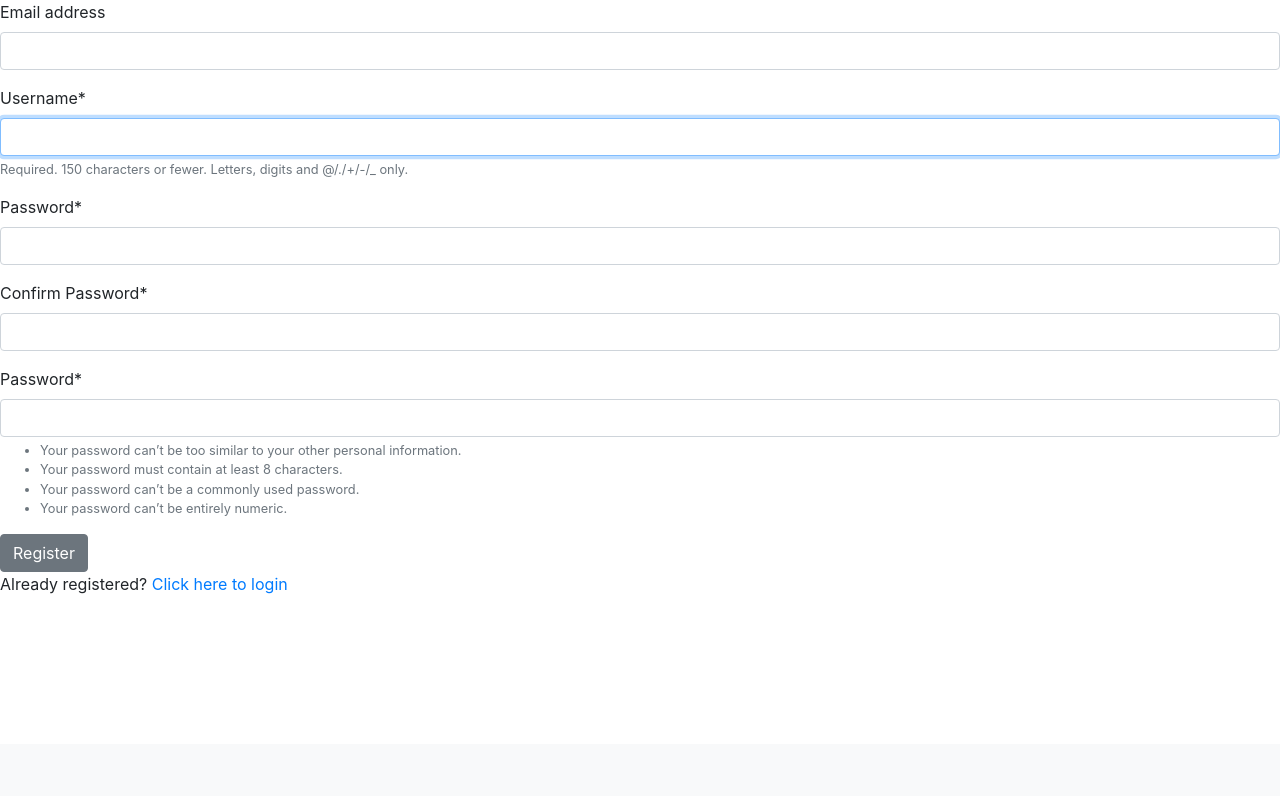
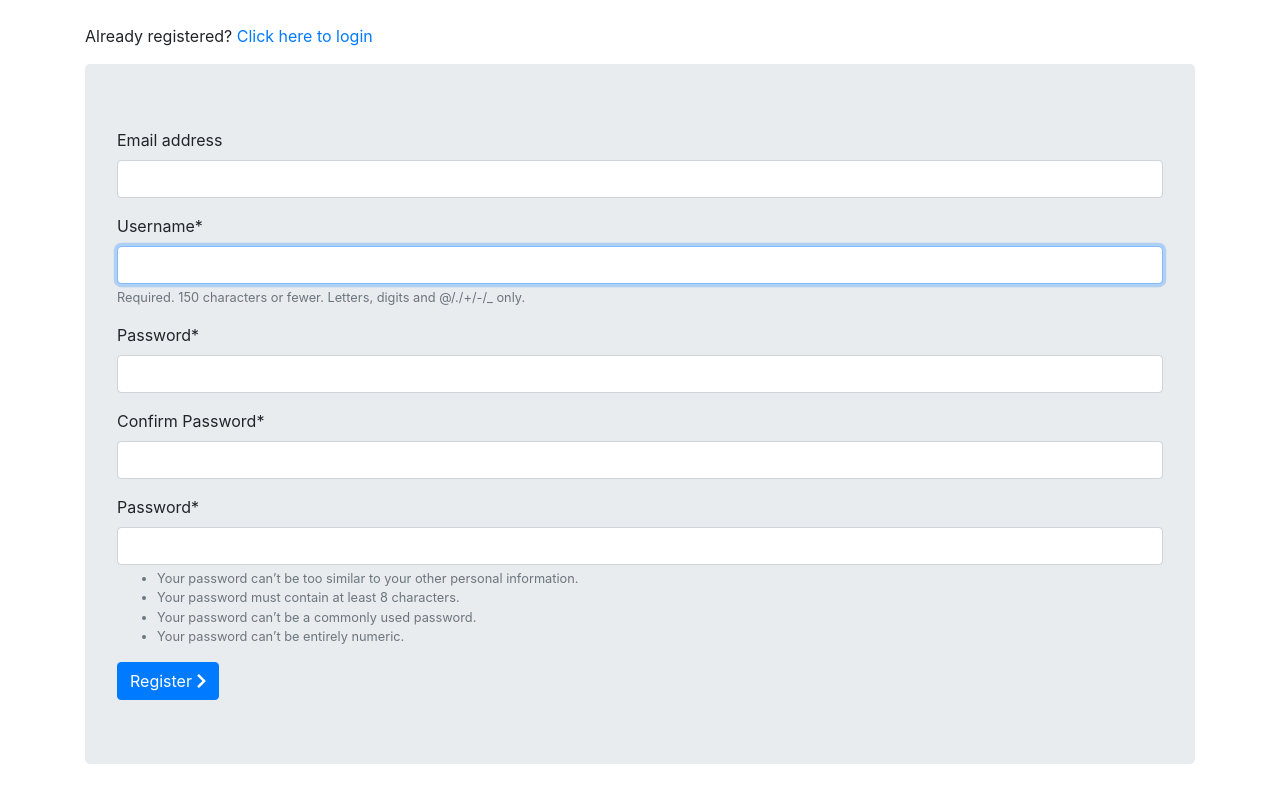
Before and after one commit to CharlieJT/cts_housewares, a Django app: page /account/register/ in a window 1280 px wide. Shown: the part 56-852 px from the top of the page. Before the commit the page ends 650 px from the top, so only its background shows below. Run offline with Django 3.2, Linux system fonts and the light colour scheme; some libraries are stand-ins or nearby versions.

Commit message:
Add login form & registration form into jumbotron

```diff
--- a/account/templates/registration.html
+++ b/account/templates/registration.html
@@ -5,9 +5,23 @@
 {% block title %}Registration{% endblock %}
 
 {% block content %}
-<form method="POST">{% csrf_token %}
-    {{ registration_form|crispy }}
-    <button type="submit" class="btn btn-secondary">Register</button>
-</form>
-<p>Already registered? <a href="{% url 'login' %}">Click here to login</a> </p>
+<div class="container mt-4">
+    <div class="row">
+        <div class="col">
+            <p>Already registered? <a href="{% url 'login' %}">Click here to login</a> </p>
+        </div>
+    </div>
+    <div class="row">
+        <div class="col">
+            <div class="jumbotron">
+                <form method="POST">{% csrf_token %}
+                    {{ registration_form|crispy }}
+                    <button type="submit" class="btn btn-primary">Register <i class="fas fa-chevron-right"></i></button>
+                </form>
+            </div>
+        </div>
+    </div>
+</div>
+
+
 {% endblock %}
```
Also changed, not shown: account/templates/login.html (+13 -4 lines).
